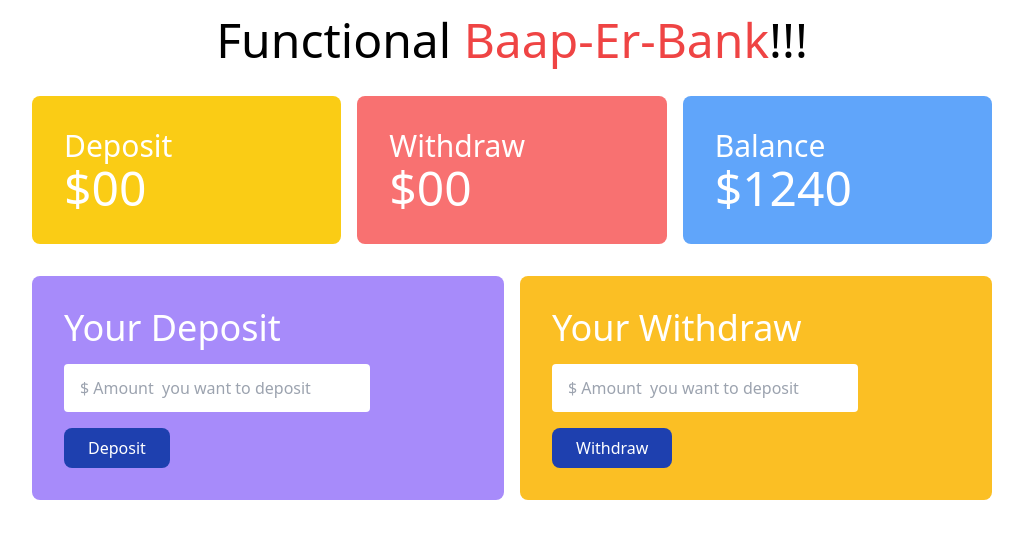
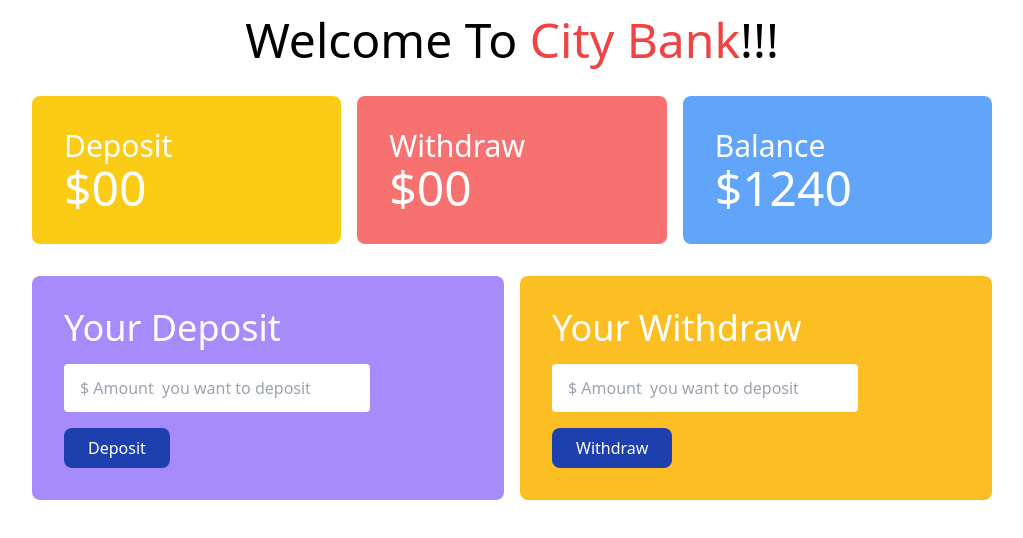
Before and after one commit to Rakibul187/functional-bank-bug-fixing, a plain HTML site: page index.html in a window 1280 px wide. Shown: the whole page, without its empty margins (128-1151 px from the left). Drawn offline with nearby package versions, Linux system fonts and the light colour scheme.

Commit message:
soleved all the problem

```diff
--- a/index.html
+++ b/index.html
@@ -5,13 +5,13 @@
     <meta charset="UTF-8">
     <meta http-equiv="X-UA-Compatible" content="IE=edge">
     <meta name="viewport" content="width=device-width, initial-scale=1.0">
-    <title>Functional Baap Er Bank</title>
+    <title>City Bank</title>
     <script src="https://cdn.tailwindcss.com"></script>
 </head>
 
 <body>
     <header>
-        <h1 class="text-5xl text-center mt-4">Functional <span class="text-red-500 font-medium">Baap-Er-Bank</span>!!!
+        <h1 class="text-5xl text-center mt-4">Welcome To <span class="text-red-500 font-medium">City Bank</span>!!!
         </h1>
     </header>
     <main>
```
